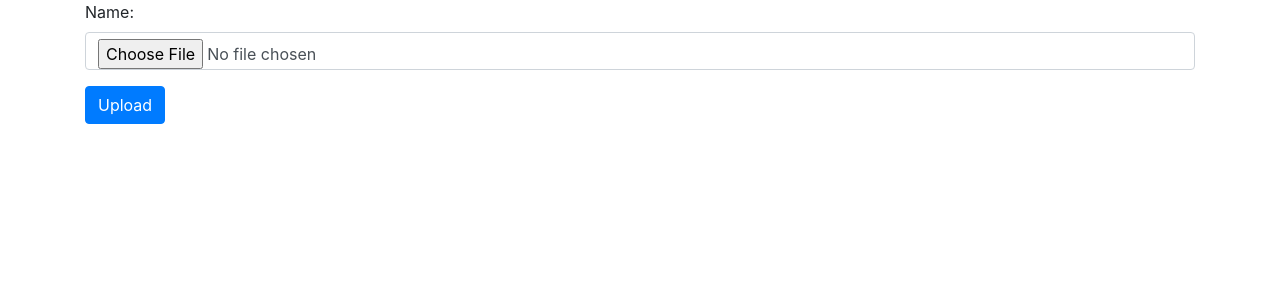
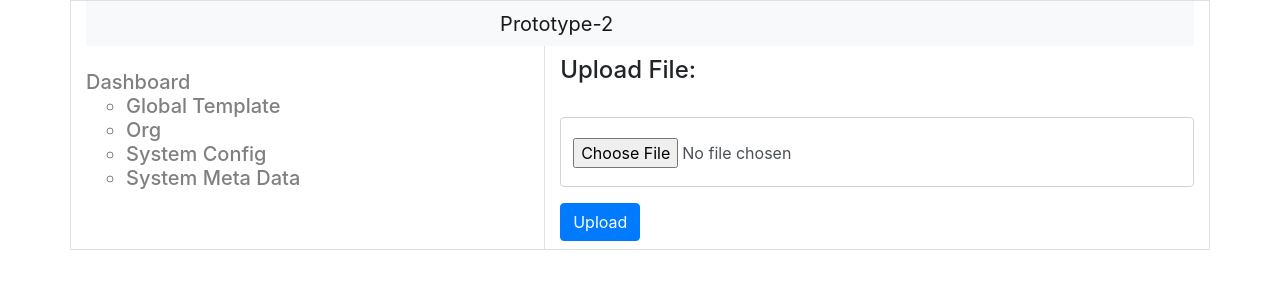
Before and after one commit to send2abhishek/autoPilotApp, a React (Create React App) app: page /uploadXs in a window 1280 px wide. Shown: the top 300 px of the page. Built offline with nearby package versions, Linux system fonts and the light colour scheme.

Commit message:
front end changes

```diff
--- a/src/Components/Container.jsx
+++ b/src/Components/Container.jsx
@@ -12,7 +12,13 @@ class Container extends Component {
     return (
       <div className="container border">
         <div className="row">
-          <div className="col-sm">
+          <div className="col-sm-12">
+          <nav class="navbar navbar-expand-lg navbar-light bg-light" style={{"height":"45px"}}>
+          <a class="navbar-brand" style={{"marginLeft":"37%"}} href="#">Prototype-1</a>
+            </nav>
+          </div>
+          <div className="col-sm border-right">
+          <h5 style={{color: 'grey'}}>
             <ul className="list-unstyled">
               <br />
 
@@ -22,17 +28,18 @@ class Container extends Component {
                   <li>Global Template</li>
                   <li>Org</li>
                   <li>System Config</li>
-                  <li>System Meta Dats</li>
+                  <li>System Meta Data</li>
                 </ul>
               </li>
             </ul>
+            </h5>
           </div>
 
-          <div className="col-sm">
+          <div className="col-sm-7">
             <br />
-            <h2>View</h2>
+            <h2 >View</h2>
             <br />
-            <h4>Select method of upload: </h4>
+            <h4 style={{color: 'grey', marginBottom:'12px'}}>Select method of upload: </h4>
             <form>
               <div className="form-check">
                 <label className="form-check-label">
@@ -86,7 +93,7 @@ class Container extends Component {
               <br />
               <button
                 type="submit"
-                className="btn btn-primary"
+                className="btn btn-primary" style={{"marginBottom":"10px"}}
                 onClick={() => this.clickHandler()}
               >
                 Next
--- a/src/Components/Fileupload.jsx
+++ b/src/Components/Fileupload.jsx
@@ -8,6 +8,7 @@ class Fileupload extends Component {
     };
   }
   avatarHandler = (e) => {
+    console.log("abc", e.target.files[0]);
     this.setState({
       avatar: e.target.files[0],
     });
@@ -32,15 +33,41 @@ class Fileupload extends Component {
   render() {
     return (
       <div>
-        <div className="container">
+        <div className="container border">
           <div className="row">
-            <div className="col-sm-12">
+          <div className="col-sm-12">
+          <nav class="navbar navbar-expand-lg navbar-light bg-light" style={{"height":"45px"}}>
+          <a class="navbar-brand" style={{"marginLeft":"37%"}} href="#">Prototype-2</a>
+            </nav>
+          </div>
+          <div className="col-sm border-right">
+          <h5 style={{color: 'grey'}}>
+              <ul className="list-unstyled">
+                <br />
+
+                <li>
+                  Dashboard
+                  <ul>
+                    <li>Global Template</li>
+                    <li>Org</li>
+                    <li>System Config</li>
+                    <li>System Meta Data</li>
+                  </ul>
+                </li>
+              </ul>
+              </h5>
+            </div>
+            <div className="col-sm-7">
               <form>
-                <div className="form-group">
-                  <label>Name:</label>
+                <div className="form-group" style={{"marginTop":"10px"}}>
+                  <h4>Upload File:</h4>
+                  <br />
                   <input
                     type="file"
-                    className="form-control"
+                    className="form-control" style={{"paddingTop": "1.275rem",
+                      "paddingRight": "0.75rem",
+                      "paddingBottom": "2.975rem",
+                      "paddingLeft": "0.75rem"}}
                     id="file-id"
                     // value={avatar}
                     onChange={this.avatarHandler}
@@ -48,7 +75,7 @@ class Fileupload extends Component {
                 </div>
                 <button
                   type="submit"
-                  className="btn btn-primary"
+                  className="btn btn-primary" style = {{"marginBottom":"8px"}}
                   onClick={this.handleSubmitAvatar}
                   data-dismiss="modal"
                 >
--- a/src/Components/fileDetails.jsx
+++ b/src/Components/fileDetails.jsx
@@ -19,6 +19,14 @@ class Filedetails extends Component {
         console.log(err);
       });
   };
+
+  radioHandler = (e)=>{
+    const { name, value } = e.target;
+    this.setState({
+      [name]: value
+    });
+  };
+
   render() {
     let mapData =
       this.state.data.length > 0 ? (
@@ -26,7 +34,7 @@ class Filedetails extends Component {
           return (
             <div key={index} className="form-check">
               <label className="form-check-label">
-                <input type="radio" className="form-check-input" />
+                <input type="radio" className="form-check-input" onChange={this.radioHandler} />
                 {data.title}
               </label>
             </div>
@@ -39,7 +47,13 @@ class Filedetails extends Component {
       <div>
         <div className="container border">
           <div className="row">
-            <div className="col-sm">
+          <div className="col-sm-12">
+          <nav class="navbar navbar-expand-lg navbar-light bg-light" style={{"height":"45px"}}>
+          <a class="navbar-brand" style={{"marginLeft":"37%"}} href="#">Prototype-3</a>
+            </nav>
+          </div>
+            <div className="col-sm border-right">
+            <h5 style={{color: 'grey'}}>
               <ul className="list-unstyled">
                 <br />
 
@@ -49,21 +63,22 @@ class Filedetails extends Component {
                     <li>Global Template</li>
                     <li>Org</li>
                     <li>System Config</li>
-                    <li>System Meta Dats</li>
+                    <li>System Meta Data</li>
                   </ul>
                 </li>
               </ul>
+              </h5>
             </div>
 
-            <div className="col-sm">
+            <div className="col-sm-7">
               <br />
               <h2>View XL Import</h2>
               <br />
-              <h4>Select below uploaded file: </h4>
+              <h4 style={{color: 'grey', marginBottom:'15px'}}>Select from below uploaded files: </h4>
               <form>
                 {mapData}
 
-                <button type="submit" className="btn btn-primary">
+                <button type="submit" className="btn btn-primary" style={{"marginTop" : "37px", "marginBottom" : "10px"}}>
                   Convert to Canonical Form
                 </button>
               </form>
```
